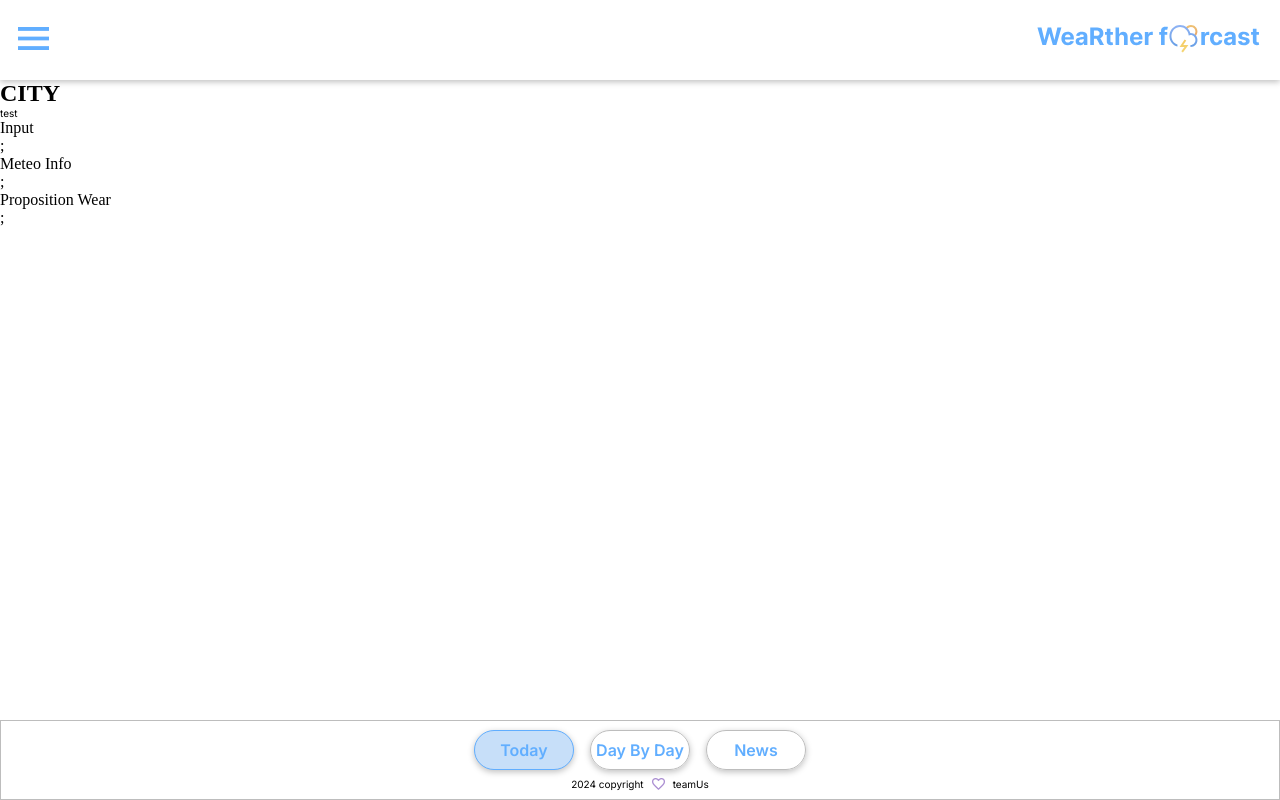
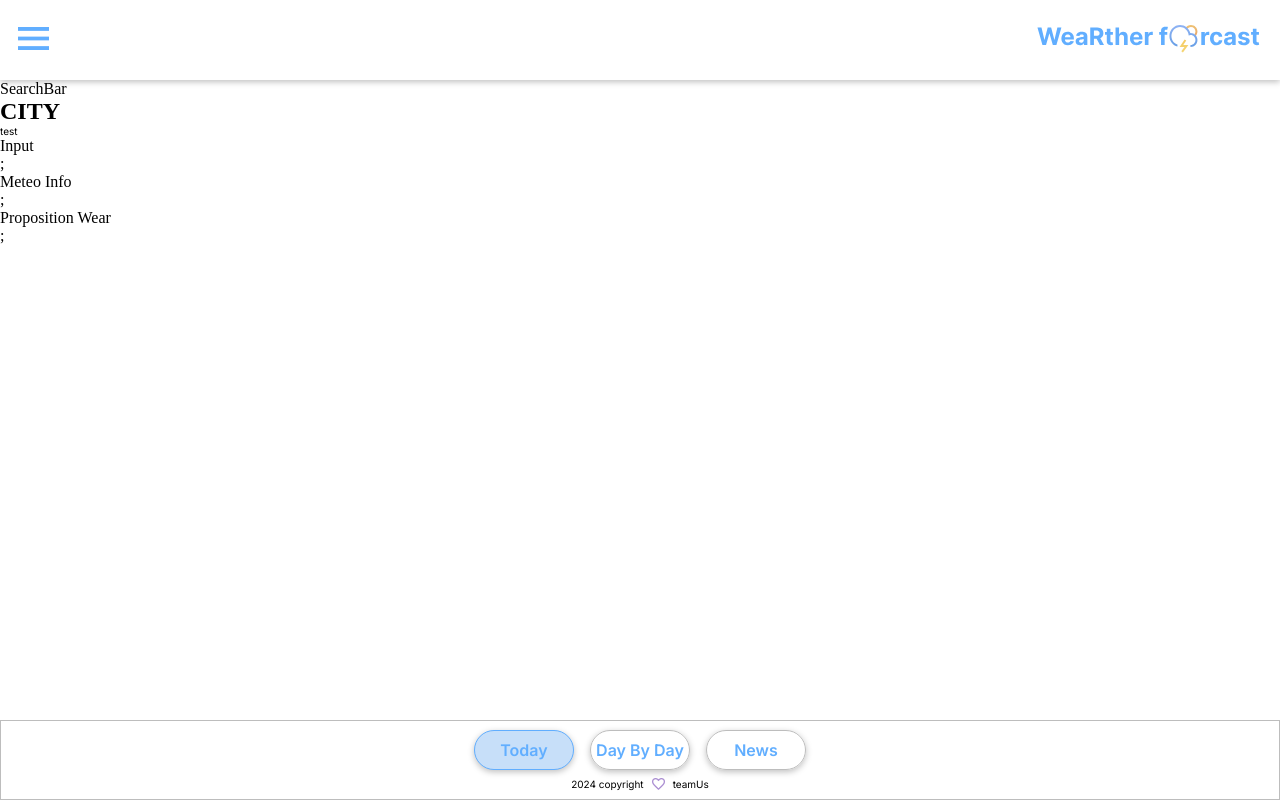
Before and after one commit to WildCodeSchool-2024-09/JS-Nantes-P2-WeartherForcast, a React (Vite) app in the folder client/: page / in a window 1280 px wide. Built offline with nearby package versions, Linux system fonts and the light colour scheme.

Commit message:
componants SearchBar added and placed in App.tsx

```diff
--- a/client/src/App.tsx
+++ b/client/src/App.tsx
@@ -4,6 +4,7 @@ import Footer from "./components/Footer";
 import Header from "./components/Header";
 import MenuHeader from "./components/MenuHeader";
 import PageContent from "./components/PageContent";
+import SearchBar from "./components/SearchBar";
 
 export default function App() {
   //MODAL MENU OPEN STATE
@@ -14,6 +15,7 @@ export default function App() {
       <Header setMenuOpen={setMenuOpen} isMenuOpen={isMenuOpen} />
       <main>
         {isMenuOpen ? <MenuHeader /> : null}
+        <SearchBar />
         <PageContent />
       </main>
       <Footer />
--- /dev/null
+++ b/client/src/components/SearchBar.tsx
@@ -0,0 +1,3 @@
+export default function SearchBar() {
+  return <div>SearchBar</div>;
+}
```
